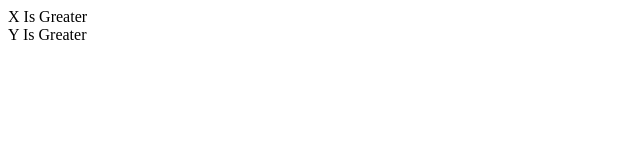
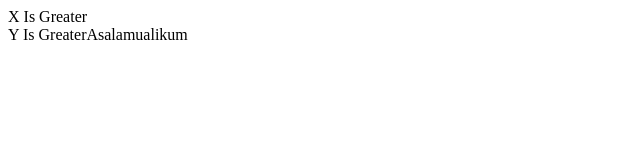
Before and after one commit to Zubair223/Code-with-Harry-Bhai, a website: page zaid.html in a window 1280 px wide. Shown: the full height of the page, 0-640 px from the left. Drawn offline with Linux system fonts and the light colour scheme.

Commit message:
Update zaid.html

```diff
--- a/zaid.html
+++ b/zaid.html
@@ -8,6 +8,8 @@
         x=300;y=23;x>y ? document.write("X Is Greater") : document.write("Y Is Greater");
         document.write("<br>");
         x=20;y=100;y>x ? document.write("Y Is Greater") : document.write("X Is Greater");
+        document.write("Asalamualikum");
     </script>
+
 </body>
 </html>
```
